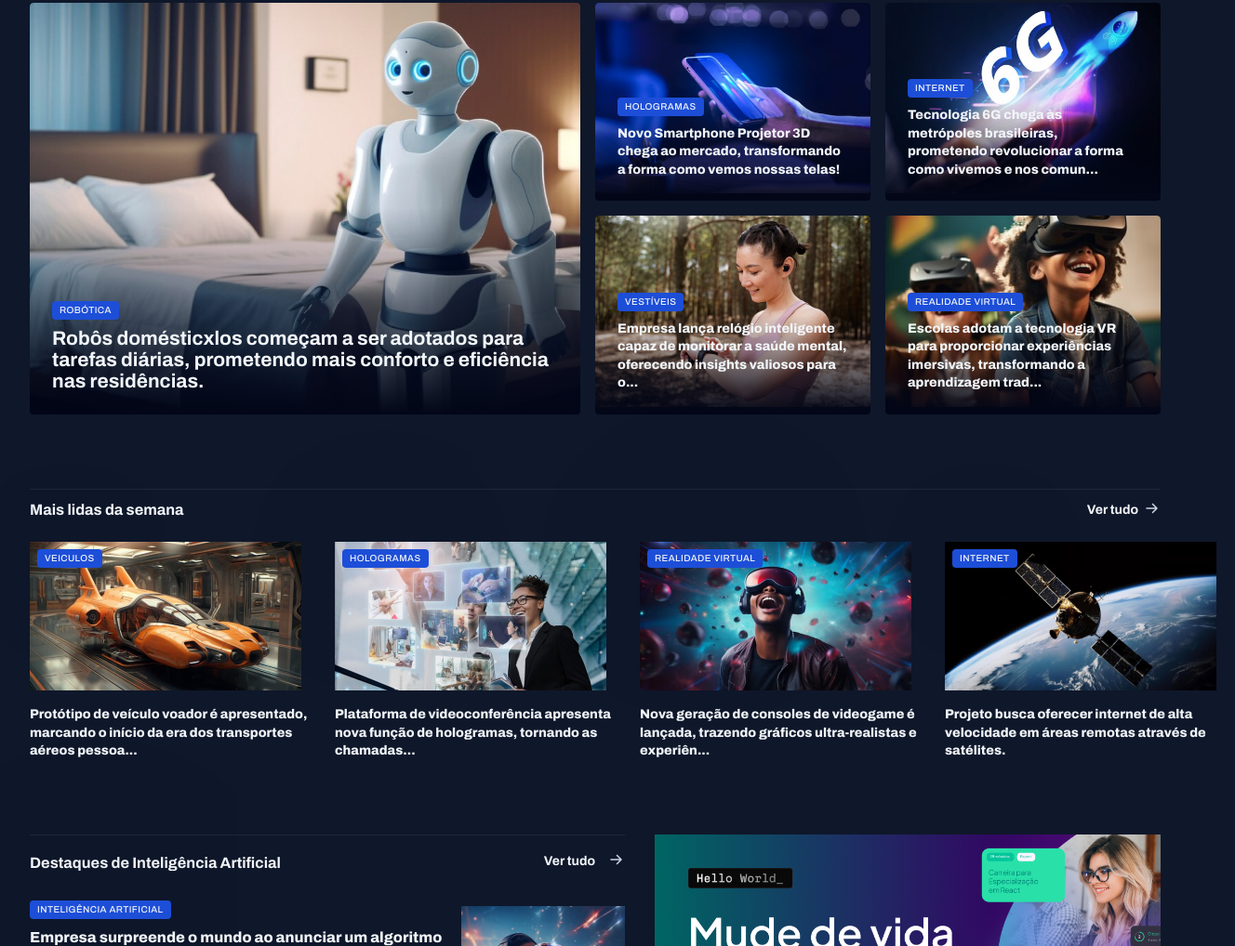
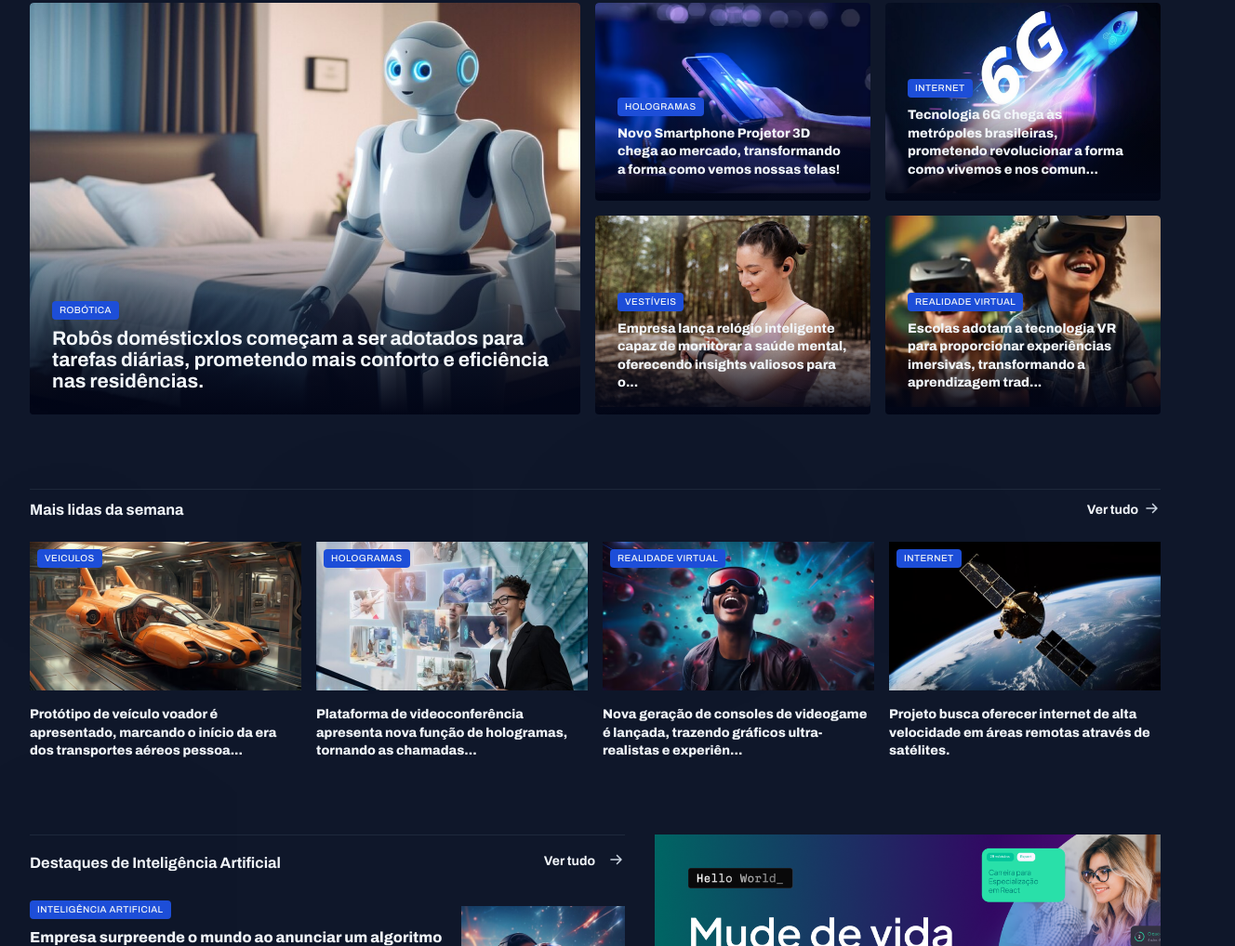
Before and after one commit to JRodriguess/portal-de-noticias, a plain HTML site: page index.html in a window 1280 px wide. Shown: the part 153-1171 px from the top of the page at 93% size, 1328 px wide, since content can reach past the window. Drawn offline with Linux system fonts and the light colour scheme.

Commit message:
ajustes finais

```diff
--- a/Styles/sections.css
+++ b/Styles/sections.css
@@ -63,9 +63,8 @@ section header {
 
   grid-area: weekly;
   &>div {
-    grid-template-columns: repeat(4, 312px);
-
-
+    grid-template-columns: repeat(4, 292px);
+    justify-content: space-between;
   }
 
   img {
```
